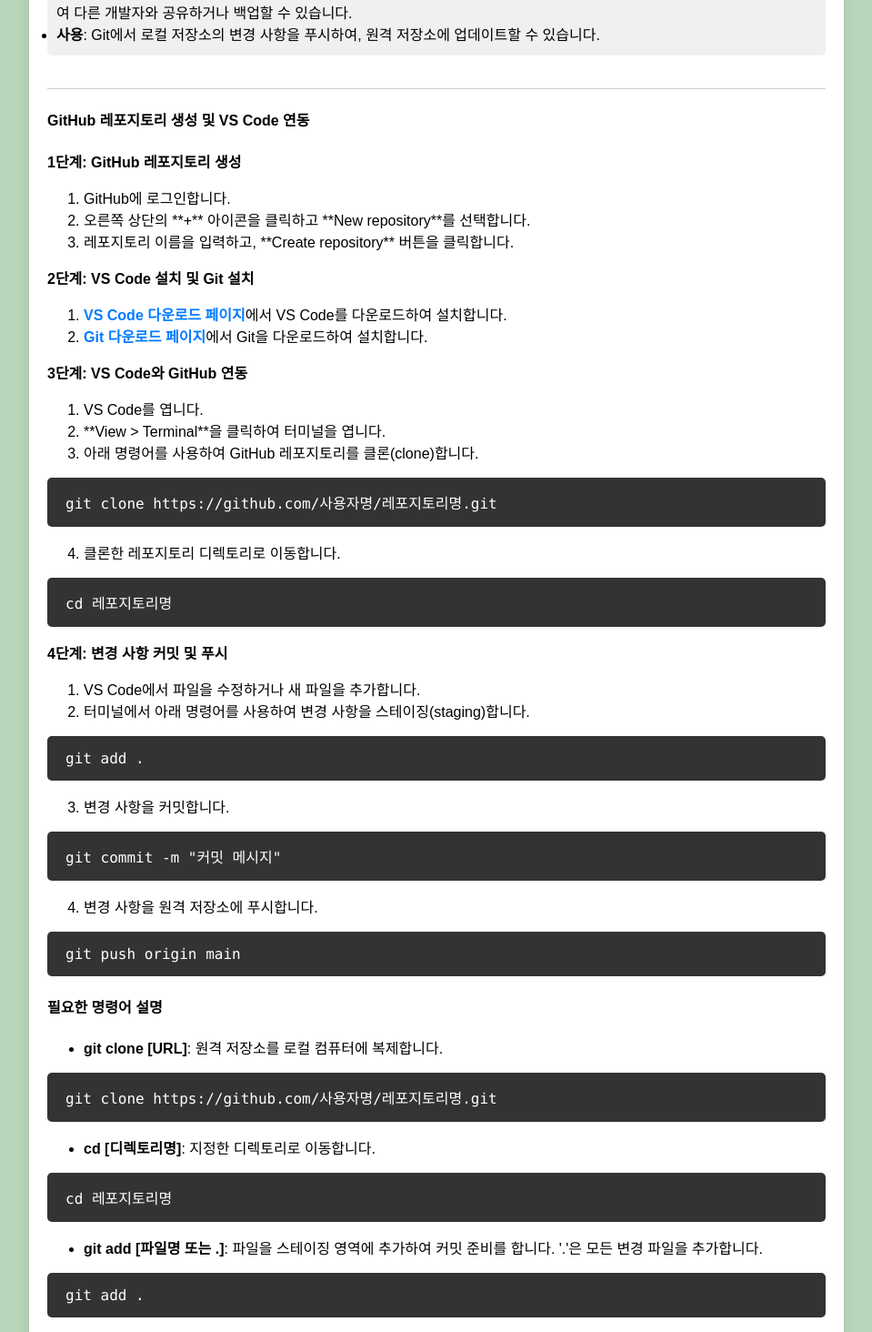
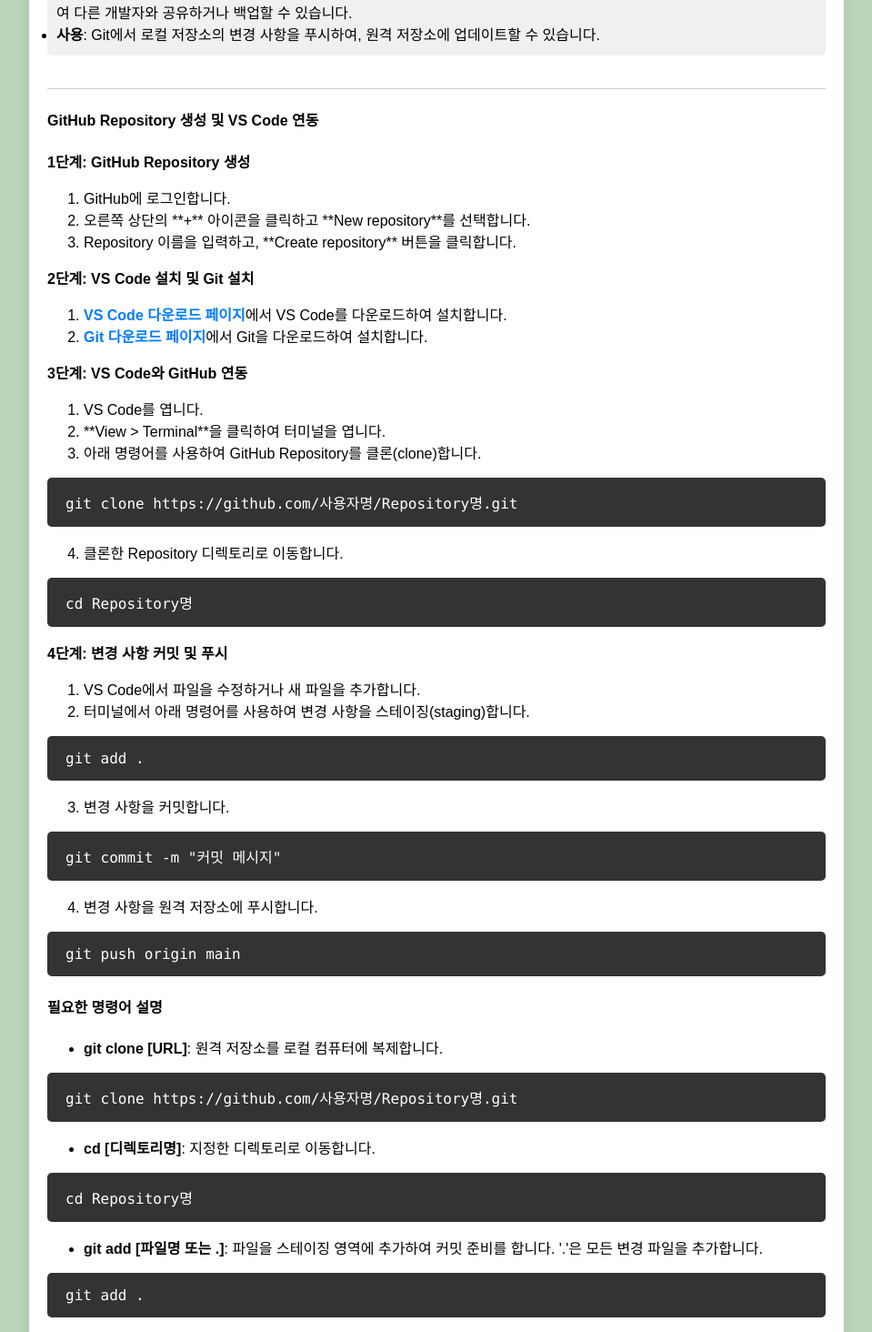
Before and after one commit to JangSE123/Intelligent-Web, a React (Create React App) app: page /help-docs in a window 1280 px wide. Shown: the part 1706-3170 px from the top of the page at 91% size, without its empty margins (160-1119 px from the left). Built offline with nearby package versions, Linux system fonts and the light colour scheme; a web font is replaced by a local one.

Commit message:
fix(JHL222)

```diff
--- a/src/browser/Calendar.module.css
+++ b/src/browser/Calendar.module.css
@@ -48,7 +48,8 @@
     font-size: 15px;
     align-items: center;
     height: 40px;
-    border: 1px solid #ccc;
+    box-shadow: 0 0 5px rgba(0, 0, 0, 0.2);
+    transition: background-color 0.3s ease-in-out;
     cursor: pointer;
 }
 
--- a/src/browser/HelpDocs.js
+++ b/src/browser/HelpDocs.js
@@ -164,9 +164,9 @@
                 </ul>
               </div>
               <div className={styles.GitConnect}>
-                <h4>GitHub 레포지토리 생성 및 VS Code 연동</h4>
+                <h4>GitHub Repository 생성 및 VS Code 연동</h4>
                 <p>
-                  <strong>1단계: GitHub 레포지토리 생성</strong>
+                  <strong>1단계: GitHub Repository 생성</strong>
                 </p>
                 <ol>
                   <li>GitHub에 로그인합니다.</li>
@@ -175,7 +175,7 @@
                     선택합니다.
                   </li>
                   <li>
-                    레포지토리 이름을 입력하고, **Create repository** 버튼을
+                  Repository 이름을 입력하고, **Create repository** 버튼을
                     클릭합니다.
                   </li>
                 </ol>
@@ -204,20 +204,20 @@
                   <li>VS Code를 엽니다.</li>
                   <li>**View &gt; Terminal**을 클릭하여 터미널을 엽니다.</li>
                   <li>
-                    아래 명령어를 사용하여 GitHub 레포지토리를
+                    아래 명령어를 사용하여 GitHub Repository를
                     클론(clone)합니다.
                   </li>
                 </ol>
                 <pre>
                   <code>
-                    git clone https://github.com/사용자명/레포지토리명.git
+                    git clone https://github.com/사용자명/Repository명.git
                   </code>
                 </pre>
                 <ol start="4">
-                  <li>클론한 레포지토리 디렉토리로 이동합니다.</li>
+                  <li>클론한 Repository 디렉토리로 이동합니다.</li>
                 </ol>
                 <pre>
-                  <code>cd 레포지토리명</code>
+                  <code>cd Repository명</code>
                 </pre>
                 <p>
                   <strong>4단계: 변경 사항 커밋 및 푸시</strong>
@@ -253,7 +253,7 @@
                 </ul>
                 <pre>
                   <code>
-                    git clone https://github.com/사용자명/레포지토리명.git
+                    git clone https://github.com/사용자명/Repository명.git
                   </code>
                 </pre>
                 <ul>
@@ -263,7 +263,7 @@
                   </li>
                 </ul>
                 <pre>
-                  <code>cd 레포지토리명</code>
+                  <code>cd Repository명</code>
                 </pre>
                 <ul>
                   <li>
@@ -307,7 +307,7 @@
                 </pre>
                 <p>
                   이 스크립트를 사용하여 초보자들이 Git과 GitHub의 차이를
-                  이해하고, GitHub 레포지토리를 생성하고 VS Code와 연동하여
+                  이해하고, GitHub Repository를 생성하고 VS Code와 연동하여
                   커밋하고 푸시하는 과정을 쉽게 따라할 수 있습니다. 필요한
                   명령어들에 대한 설명도 포함되어 있어, 단계별로 따라하기에
                   용이합니다.
```
